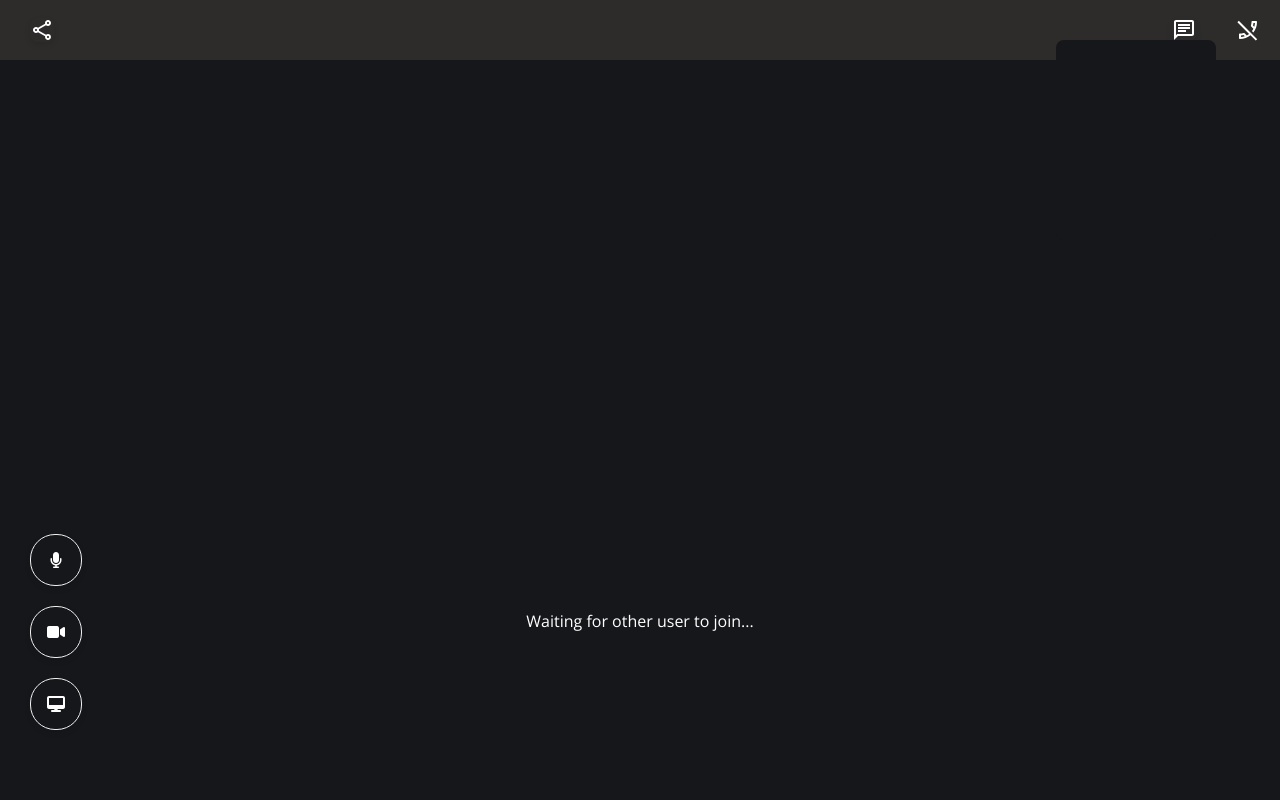
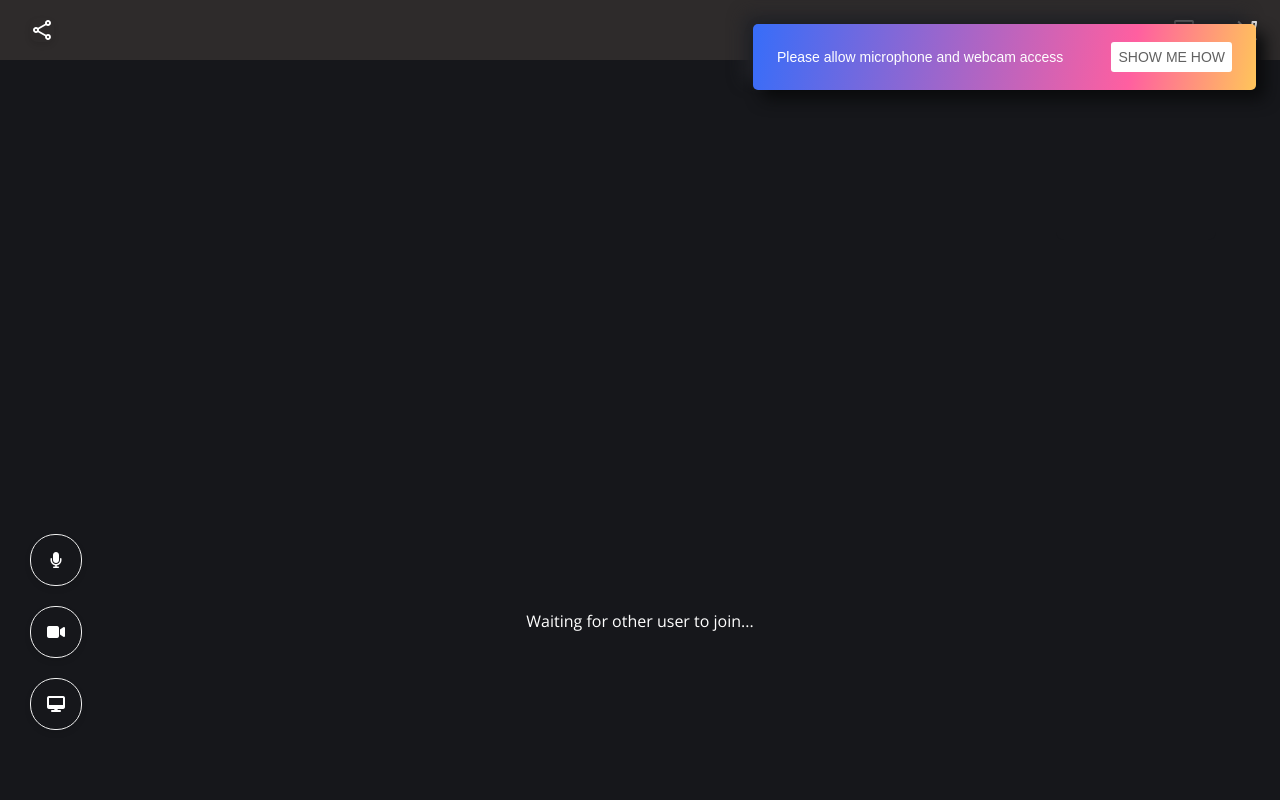
Before and after one commit to abdalrhmanu/Telexio, a web app: file public/html/meetingRoom.html in a window 1280 px wide. Run offline with its HTML, style and script files only (its server is not run), Linux system fonts and the light colour scheme; some libraries are stand-ins or nearby versions.

Commit message:
fix snackbars

```diff
--- a/public/html/meetingRoom.html
+++ b/public/html/meetingRoom.html
@@ -11,7 +11,8 @@
 
 
     <link rel="stylesheet" href="../stylesheets/call-room.css">
-    <!-- <link rel="stylesheet" href="../stylesheets/snackbar.css" /> -->
+    <link rel="stylesheet" href="../stylesheets/styles.css">
+    <!-- <link rel="stylesheet" href="/stylesheets/snackbar.css" /> -->
 
     <script src="https://ajax.googleapis.com/ajax/libs/jquery/2.0.0/jquery.min.js"></script>
     <script src="https://ajax.googleapis.com/ajax/libs/jqueryui/1.11.4/jquery-ui.min.js"></script>
--- a/public/javascripts/chat.js
+++ b/public/javascripts/chat.js
@@ -95,28 +95,28 @@ var VideoChat = {
     // Add the stream as video's srcObject.
     // Now that we have webcam video sorted, prompt user to share URL
 
-    // Snackbar.show({
-    //   text: "Here is the join link for your call: " + url,
-    //   actionText: "Copy Link",
-    //   width: "750px",
-    //   pos: "top-center",
-    //   actionTextColor: "#616161",
-    //   duration: 500000,
-    //   backgroundColor: "#16171a",
-    //   onActionClick: function (element) {
-    //     // Copy url to clipboard, this is achieved by creating a temporary element,
-    //     // adding the text we want to that element, selecting it, then deleting it
-    //     var copyContent = window.location.href;
-    //     $('<input id="some-element">')
-    //       .val(copyContent)
-    //       .appendTo("body")
-    //       .select();
-    //     document.execCommand("copy");
-    //     var toRemove = document.querySelector("#some-element");
-    //     toRemove.parentNode.removeChild(toRemove);
-    //     Snackbar.close();
-    //   },
-    // });
+    Snackbar.show({
+      text: "Here is the join link for your call: " + url,
+      actionText: "Copy Link",
+      width: "750px",
+      pos: "top-center",
+      actionTextColor: "#616161",
+      duration: 500000,
+      backgroundColor: "#16171a",
+      onActionClick: function (element) {
+        // Copy url to clipboard, this is achieved by creating a temporary element,
+        // adding the text we want to that element, selecting it, then deleting it
+        var copyContent = window.location.href;
+        $('<input id="some-element">')
+          .val(copyContent)
+          .appendTo("body")
+          .select();
+        document.execCommand("copy");
+        var toRemove = document.querySelector("#some-element");
+        toRemove.parentNode.removeChild(toRemove);
+        Snackbar.close();
+      },
+    });
     VideoChat.localVideo.srcObject = stream;
     // Now we're ready to join the chat room.
     VideoChat.socket.emit("join", roomHash);
@@ -333,7 +333,7 @@ var VideoChat = {
     // Update remote video source
     VideoChat.remoteVideo.srcObject = event.stream;
     // Close the initial share url snackbar
-    // Snackbar.close();
+    Snackbar.close();
     // Remove the loading gif from video
     VideoChat.remoteVideo.style.background = "none";
     // Update connection status
@@ -342,7 +342,7 @@ var VideoChat = {
     captionText.fadeOut();
     // Reposition local video after a second, as there is often a delay
     // between adding a stream and the height of the video div changing
-    setTimeout(() => rePositionLocalVideo(), 500);
+    // setTimeout(() => rePositionLocalVideo(), 500);
     // var timesRun = 0;
     // var interval = setInterval(function () {
     //   timesRun += 1;
@@ -555,7 +555,7 @@ function swap() {
       })
       .then(function (stream) {
         // Close allow screenshare snackbar
-        // Snackbar.close();
+        Snackbar.close();
         // Change display mode
         mode = "screen";
         // Update swap button icon and text
@@ -567,7 +567,7 @@ function swap() {
       .catch(function (err) {
         logM(err);
         logM("Error sharing screen");
-        // Snackbar.close();
+        Snackbar.close();
       });
     // If mode is screenshare then switch to webcam
   } else {
@@ -966,20 +966,20 @@ function startUp() {
   // _delay = setInterval(delayCheck, 500);
 
   // Show accept webcam snackbar
-  // Snackbar.show({
-  //   text: "Please allow microphone and webcam access",
-  //   actionText: "Show Me How",
-  //   width: "455px",
-  //   pos: "top-right",
-  //   actionTextColor: "#616161",
-  //   duration: 50000,
-  //   onActionClick: function (element) {
-  //     window.open(
-  //       "https://getacclaim.zendesk.com/hc/en-us/articles/360001547832-Setting-the-default-camera-on-your-browser",
-  //       "_blank"
-  //     );
-  //   },
-  // });
+  Snackbar.show({
+    text: "Please allow microphone and webcam access",
+    actionText: "Show Me How",
+    width: "455px",
+    pos: "top-right",
+    actionTextColor: "#616161",
+    duration: 50000,
+    onActionClick: function (element) {
+      window.open(
+        "https://getacclaim.zendesk.com/hc/en-us/articles/360001547832-Setting-the-default-camera-on-your-browser",
+        "_blank"
+      );
+    },
+  });
 
   // Set caption text on start
   captionText.text("Waiting for other user to join...").fadeIn();
--- a/public/stylesheets/styles.css
+++ b/public/stylesheets/styles.css
@@ -284,3 +284,151 @@
   }
 }
 /* Join Call Page Ends */
+
+/* Snackbar starts */
+.snackbar-main-container {
+  box-shadow: 9px 9px 16px #0a0b0c, -9px -9px 16px #222328;
+  transition: all 0.5s ease;
+  transition-property: top, right, bottom, left, opacity;
+  font-family: "Heebo", sans-serif;
+  font-size: 14px;
+  min-height: 14px;
+  position: fixed;
+  display: flex;
+  justify-content: space-between;
+  align-items: center;
+  color: #b4b4b4;
+  line-height: 22px;
+  padding: 18px 24px;
+  bottom: -100px;
+  top: -100px;
+  opacity: 0;
+  z-index: 9999;
+
+  background-color: #376df9;
+  background: linear-gradient(100deg, #376df9 0, #ff5fa0 75%, #ffc55a 100%);
+}
+
+.snackbar-main-container .action {
+  background: white;
+  padding: 7px;
+  border-radius: 3px;
+  display: inline-block;
+  border: none;
+  font-size: inherit;
+  text-transform: uppercase;
+  color: #000000;
+  margin: 0 0 0 24px;
+  /*padding: 0;*/
+  min-width: min-content;
+  cursor: pointer;
+}
+
+@media (min-width: 640px) {
+  .snackbar-main-container {
+    min-width: 288px;
+    max-width: 568px;
+    display: inline-flex;
+    border-radius: 5px;
+    margin: 24px;
+  }
+}
+
+/* @media (max-width: 640px) {
+  .snackbar-main-container {
+    left: 0;
+    right: 0;
+    width: 100%;
+  }
+} */
+
+.snackbar-pos.bottom-center {
+  top: auto !important;
+  bottom: 0;
+  left: 50%;
+  transform: translate(-50%, 0);
+}
+
+.snackbar-pos.bottom-left {
+  top: auto !important;
+  bottom: 0;
+  left: 0;
+}
+
+.snackbar-pos.bottom-right {
+  top: auto !important;
+  bottom: 0;
+  right: 0;
+}
+
+.snackbar-pos.top-left {
+  bottom: auto !important;
+  top: 0;
+  left: 0;
+}
+
+.snackbar-pos.top-center {
+  bottom: auto !important;
+  top: 0;
+  left: 50%;
+  transform: translate(-50%, 0);
+}
+
+.snackbar-pos.top-right {
+  bottom: auto !important;
+  top: 0;
+  right: 0;
+}
+
+/* Mobile Styles Start */
+
+@media (max-width: 640px) {
+  .snackbar-main-container {
+    position: fixed;
+    top: 5rem;
+    bottom: initial;
+    left: calc(10vw - 0.5rem);
+    right: initial;
+    display: flex;
+    justify-content: space-between;
+    width: 80vw !important;
+    min-width: 80vw;
+    max-width: 80vw;
+    height: auto;
+    margin: 0;
+    margin-top: 1rem;
+    padding: 0.5rem;
+    word-wrap: break-word;
+    line-height: 1.2rem;
+    font-size: 1rem;
+  }
+
+  .snackbar-main-container p {
+    width: 80%;
+  }
+
+  .snackbar-main-container .action {
+    width: 15%;
+    padding: 0.2rem;
+    border-radius: 10px;
+    display: inline-block;
+    border: none;
+    /* font-size: 1rem; */
+    font-size: 13px;
+    text-transform: uppercase;
+    color: #000000;
+    margin: 0;
+    /*padding: 0;*/
+    cursor: pointer;
+  }
+
+  .snackbar-pos.bottom-center,
+  .snackbar-pos.top-center {
+    left: calc(10vw - 0.5rem);
+    transform: none;
+  }
+}
+
+/* Mobile Styles End */
+
+/* Snackbar ends */
```
Also changed, not shown: public/stylesheets/snackbar.css (deleted, +0 -143 lines).
